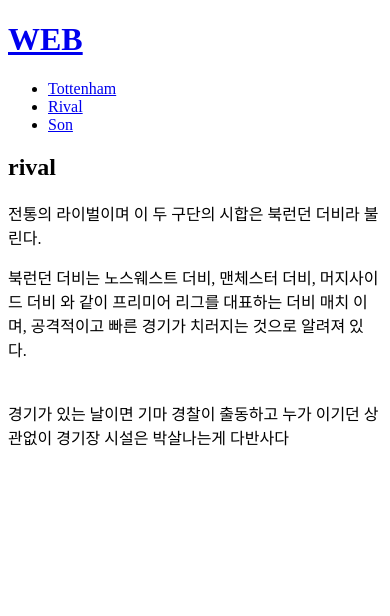
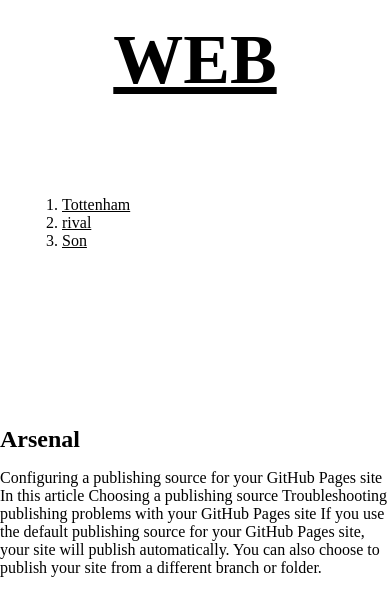
Before and after one commit to incndescent7/My-first-coding, a plain HTML site: page 2.html in a window 390 px wide. Drawn offline with Linux system fonts and the light colour scheme; a script that the page names is missing.

Commit message:
CSS+HTML 최종

```diff
--- a/2.html
+++ b/2.html
@@ -1,32 +1,43 @@
 <!doctype html>
 <html>
 <head>
-  <title>WEB2 - Rival</title>
+  <title>WEB2 - Arsenal</title>
   <meta charset="utf-8">
-  <!-- Global site tag (gtag.js) - Google Analytics -->
-<script async src="https://www.googletagmanager.com/gtag/js?id=G-NHEEXPVDJD"></script>
-<script>
-  window.dataLayer = window.dataLayer || [];
-  function gtag(){dataLayer.push(arguments);}
-  gtag('js', new Date());
-
-  gtag('config', 'G-NHEEXPVDJD');
-</script>
+  <link rel="stylesheet" href="style.css">
+  </script>
 
 </head>
 <body>
   <h1><a href="index.html">WEB</a></h1>
-  <ul>
-      <li><a href="1.html">Tottenham</a></li>
-      <li><a href="2.html">Rival</a></li>
-      <li><a href="3.html">Son</a></li>
-  </ul>
+<div id="grid">
+      <ol>
+          <li><a href="1.html">Tottenham</a></li>
+          <li><a href="2.html">rival</a></li>
+          <li><a href="3.html">Son</a></li>
+      </ol>
 
-  <h2>rival</h2>
+                        <!--
+                          <h1><a href="index.html"><font color="red">WEB</a></h1>
+                          <ul>
+                              <li><a href="1.html"><font color="red">Tottenham</a></li>
+                              <li><a href="2.html"><font color="red">Rival</a></li>
+                              <li><a href="3.html"><font color="red">Son</a></li>
+                          </ul>
+                        -->
+    <div>
+    <h2>Arsenal</h2>
 
-  <p>전통의 라이벌이며 이 두 구단의 시합은 북런던 더비라 불린다.</p>
-  북런던 더비는 노스웨스트 더비, 맨체스터 더비, 머지사이드 더비 와 같이 프리미어 리그를 대표하는 더비 매치 이며, 공격적이고 빠른 경기가 치러지는 것으로 알려져 있다.
-  <p style="margin-top:40px;">경기가 있는 날이면 기마 경찰이 출동하고 누가 이기던 상관없이 경기장 시설은 박살나는게 다반사다
+  <p>Configuring a publishing source for your GitHub Pages site In this article
+Choosing a publishing source
+Troubleshooting publishing problems with your GitHub Pages site
+If you use the default publishing source for your GitHub Pages site, your site will publish automatically. You can also choose to publish your site from a different branch or folder.</p>
+  <p style="margin-top:40px;">
+
+  </div>
+</div>
+
+
+
 
 
     <div id="disqus_thread"></div>
--- /dev/null
+++ b/style.css
@@ -0,0 +1,45 @@
+body{
+  margin: 0;
+}
+
+a {
+  color:black;
+}
+h1 {
+  font-size: 70px;
+  text-align: center;
+  border-bottom:1px gray solid;
+  margin:0;
+  padding:20px;
+}
+ol{
+  border-right: 1px solid gray;
+  width:100px;
+  height:230px;
+  margin: 0;
+  padding: 50px;
+}
+#grid{
+  display:grid;
+  grid-template-columns: 220px 1fr;
+}
+#grid ol {
+  padding-top: 76px;
+  padding-left: 62px;
+  padding-right: 41px;
+  padding-bottom: 0px;
+}
+@media(max-width:800px){
+  #grid {
+    display:block;
+  }
+  ol{
+    border-right: none;
+  }
+  h1 {
+    border-bottom:none;
+}
+  h2 {
+    margin-top: 0px;
+    margin-bottom: 0px;
+  }
```
Also changed, not shown: 1.html (+38 -12 lines), 3.html (+40 -16 lines), box.html (added, +24 -0 lines), grid.html (added, +24 -0 lines), index.html (+38 -19 lines), mediaquery.html (added, +23 -0 lines).
